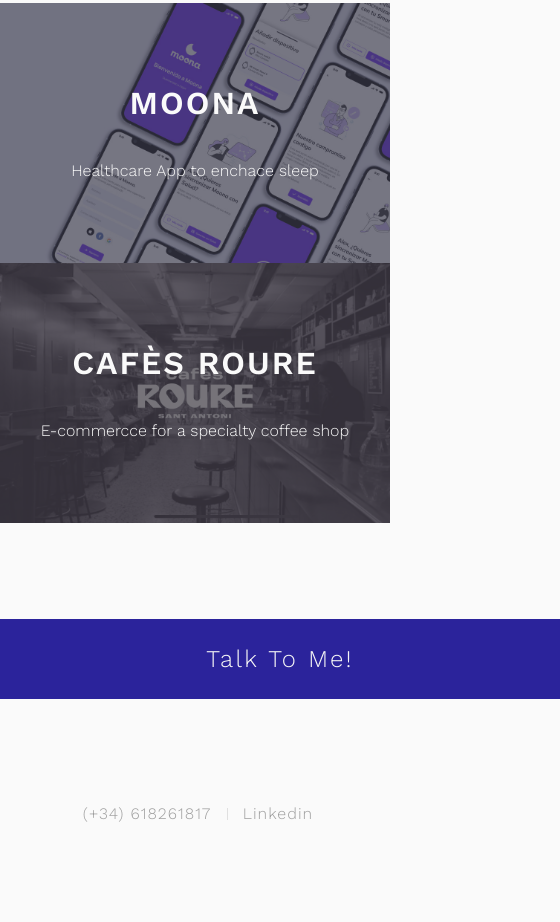
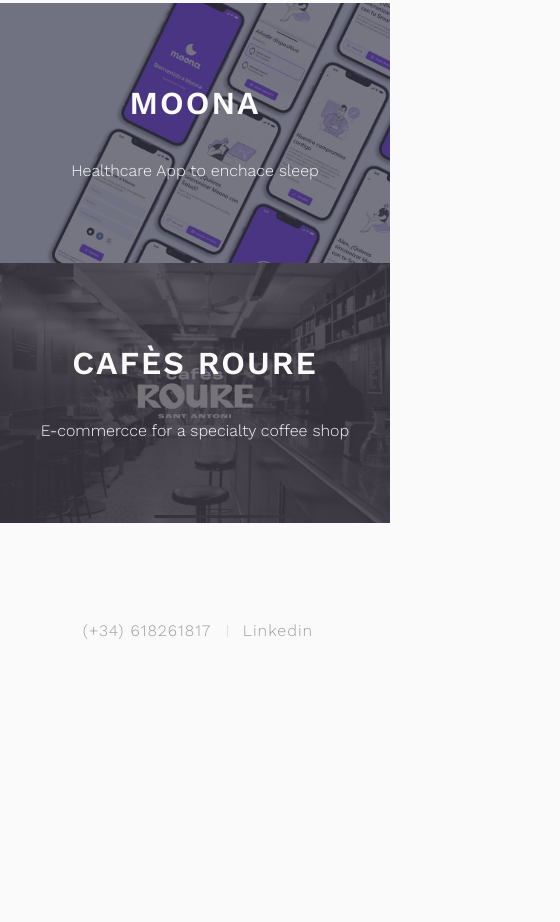
Before and after one commit to Arnautortosa98/arnautortosa.portfolio.github.io, a plain HTML site: page index.html in a window 390 px wide. Shown: the part 672-1594 px from the top of the page, 560 px wide, since content can reach past the window. After the commit the page ends 1363 px from the top, so only its background shows below. Drawn offline with nearby package versions, Linux system fonts and the light colour scheme.

Commit message:
Update1
remove contact button and enhance responsiveness

```diff
--- a/index.html
+++ b/index.html
@@ -85,10 +85,7 @@
 
 
 	<!-- Contact button section begins -->
-  <section class="content contact">
-    <a class="button-slide" data-hover="arnautortosaperez@gmail.com" href="mailto:arnautortosaperez@gmail.com">
-      <span>Talk To Me!</span>
-    </a>
+
     <!-- Contact button section begins
     <div id='form'>
       <h1>Drop a message below.</h1>
```
